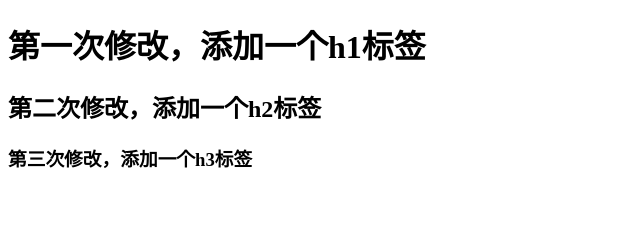
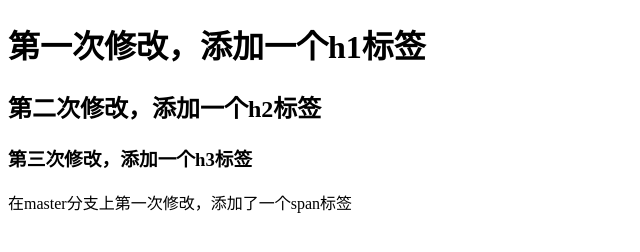
Before and after one commit to wangxinxin0215/test_git, a plain HTML site: page index.html in a window 1280 px wide. Shown: the whole page, without its empty margins (0-640 px from the left). Drawn offline with Linux system fonts and the light colour scheme.

Commit message:
'在master分支上第一次修改，添加了一个span标签'

```diff
--- a/index.html
+++ b/index.html
@@ -10,6 +10,8 @@
     <h1>第一次修改，添加一个h1标签</h1>
     <h2>第二次修改，添加一个h2标签</h2>
     <h3>第三次修改，添加一个h3标签</h3>
+
+    <span>在master分支上第一次修改，添加了一个span标签</span>
 </body>
 
 </html>
```
